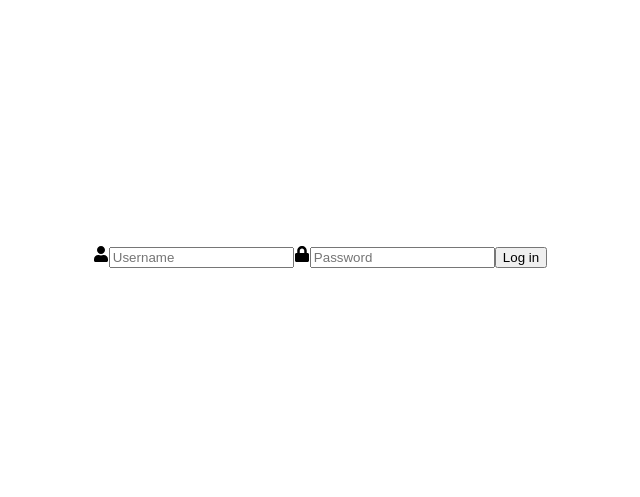
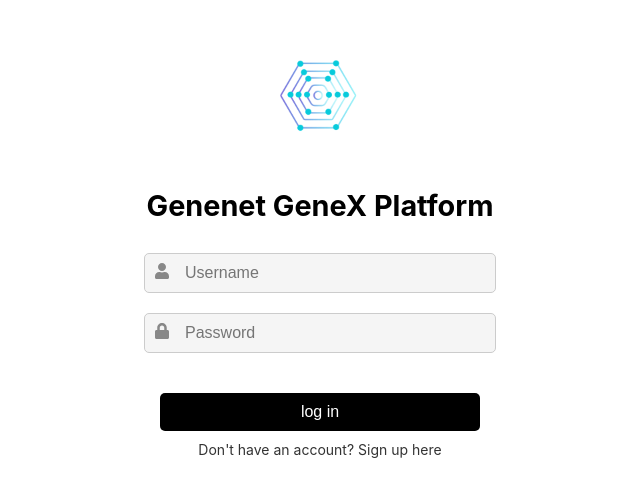
Before and after one commit to yiiihsuan/frontend-dev, a React (Create React App) app in the folder frontend/: page / in a window 1280 px wide. Shown: the part 143-640 px from the top of the page, without its empty margins (320-960 px from the left). Built offline with nearby package versions, Linux system fonts and the light colour scheme; no server answers.

Commit message:
fix: log in status loginpage css

```diff
--- a/frontend/src/pages/LoginPage.js
+++ b/frontend/src/pages/LoginPage.js
@@ -1,6 +1,144 @@
+// import React, { useState } from 'react';
+// import styled from 'styled-components';
+// import { useNavigate,Route,  Navigate  } from 'react-router-dom';
+// import { useMutation } from 'react-query';
+// import { loginUser } from '../api';
+// import { FaUser, FaLock } from 'react-icons/fa';
+// import { useAuth } from '../context/AuthContext';
+
+
+// const Container = styled.div`
+//   display: flex;
+//   flex-direction: column;
+//   align-items: center;
+//   justify-content: center;
+//   height: 100vh;
+//   background-color: #ffffff;
+// `;
+
+// const Logo = styled.img`
+//   width: 100px;
+//   margin-bottom: 20px;
+// `;
+
+// const Title = styled.h1`
+//   font-size: 1.8em;
+//   color: #000000;
+//   margin-bottom: 30px;
+// `;
+
+// const InputContainer = styled.div`
+//   position: relative;
+//   margin-bottom: 20px;
+// `;
+
+// const InputIcon = styled.div`
+//   position: absolute;
+//   top: 50%;
+//   left: 10px;
+//   transform: translateY(-50%);
+//   color: #888888;
+// `;
+
+// const Input = styled.input`
+//   width: 300px;
+//   padding: 10px 10px 10px 40px;
+//   font-size: 16px;
+//   border: 1px solid #ccc;
+//   border-radius: 5px;
+//   background-color: #f5f5f5;
+// `;
+
+// const Button = styled.button`
+//   margin-top: 20px;
+//   padding: 10px;
+//   width: 320px;
+//   font-size: 16px;
+//   background-color: #000000;
+//   color: white;
+//   border: none;
+//   border-radius: 5px;
+//   cursor: pointer;
+
+//   &:hover {
+//     background-color: #333333;
+//   }
+// `;
+
+// const SignUpText = styled.p`
+//   margin-top: 10px;
+//   font-size: 14px;
+//   color: #333333;
+
+//   a {
+//     color: #333333;
+//     text-decoration: underline;
+//     cursor: pointer;
+
+//     &:hover {
+//       color: #000000;
+//     }
+//   }
+// `;
+
+// const LoginPage = () => {
+//   const [username, setUsername] = useState('');
+//   const [password, setPassword] = useState('');
+//   const { login } = useAuth();  // 從 useAuth 中獲取 login 函數
+//   const navigate = useNavigate();
+
+//   const mutation = useMutation(
+//     ({ username, password }) => loginUser(username, password),
+//     {
+//       onSuccess: (data) => {
+//         login(data.access_token); // 調用 login 函數設置登入狀態
+//         navigate('/home');  // 登入後重定向到 /home
+//       },
+//       onError: (error) => {
+//         console.error('Login failed', error);
+//       },
+//     }
+//   );
+
+//   const handleLogin = (e) => {
+//     e.preventDefault();
+//     mutation.mutate({ username, password });
+//   };
+
+//   return (
+//     <Container>
+//       <form onSubmit={handleLogin}>
+//         <FaUser />
+//         <input
+//           type="text"
+//           placeholder="Username"
+//           value={username}
+//           onChange={(e) => setUsername(e.target.value)}
+//         />
+//         <FaLock />
+//         <input
+//           type="password"
+//           placeholder="Password"
+//           value={password}
+//           onChange={(e) => setPassword(e.target.value)}
+//         />
+//         <button type="submit" disabled={mutation.isLoading}>
+//           {mutation.isLoading ? 'Logging in...' : 'Log in'}
+//         </button>
+//         {mutation.isError && <div>Error: {mutation.error.message}</div>}
+//       </form>
+//     </Container>
+//   );
+// };
+
+// export default LoginPage;
+
+
+
+
 import React, { useState } from 'react';
 import styled from 'styled-components';
-import { useNavigate,Route,  Navigate  } from 'react-router-dom';
+import { useNavigate } from 'react-router-dom';
 import { useMutation } from 'react-query';
 import { loginUser } from '../api';
 import { FaUser, FaLock } from 'react-icons/fa';
@@ -84,15 +222,15 @@ const SignUpText = styled.p`
 const LoginPage = () => {
   const [username, setUsername] = useState('');
   const [password, setPassword] = useState('');
-  const { login } = useAuth();  // 從 useAuth 中獲取 login 函數
+  const { login } = useAuth();
   const navigate = useNavigate();
 
   const mutation = useMutation(
     ({ username, password }) => loginUser(username, password),
     {
       onSuccess: (data) => {
-        login(data.access_token); // 調用 login 函數設置登入狀態
-        navigate('/home');  // 登入後重定向到 /home
+        login(data.access_token);
+        navigate('/home');
       },
       onError: (error) => {
         console.error('Login failed', error);
@@ -107,31 +245,46 @@ const LoginPage = () => {
 
   return (
     <Container>
-      <form onSubmit={handleLogin}>
-        <FaUser />
-        <input
+      <Logo src="genenetlogo_small.png" alt="Logo" />
+      <Title>Genenet GeneX Platform</Title>
+      <InputContainer>
+        <InputIcon><FaUser /></InputIcon>
+        <Input
           type="text"
           placeholder="Username"
           value={username}
           onChange={(e) => setUsername(e.target.value)}
         />
-        <FaLock />
-        <input
+      </InputContainer>
+      <InputContainer>
+        <InputIcon><FaLock /></InputIcon>
+        <Input
           type="password"
           placeholder="Password"
           value={password}
           onChange={(e) => setPassword(e.target.value)}
         />
-        <button type="submit" disabled={mutation.isLoading}>
-          {mutation.isLoading ? 'Logging in...' : 'Log in'}
-        </button>
-        {mutation.isError && <div>Error: {mutation.error.message}</div>}
-      </form>
+      </InputContainer>
+      <Button onClick={handleLogin} disabled={mutation.isLoading}>
+        {mutation.isLoading ? 'Logging in...' : 'log in'}
+      </Button>
+      {mutation.isError && <div>Error: {mutation.error.message}</div>}
+      <SignUpText>
+        Don't have an account?{' '}
+        <span onClick={() => navigate('/sign-up')} style={{ cursor: 'pointer' }}>
+          Sign up here
+        </span>
+      </SignUpText>
     </Container>
   );
 };
 
 export default LoginPage;
+
+
+
+
+
 
 // const LoginPage = ({ onLogin }) => {
 //   const [username, setUsername] = useState('');
```
